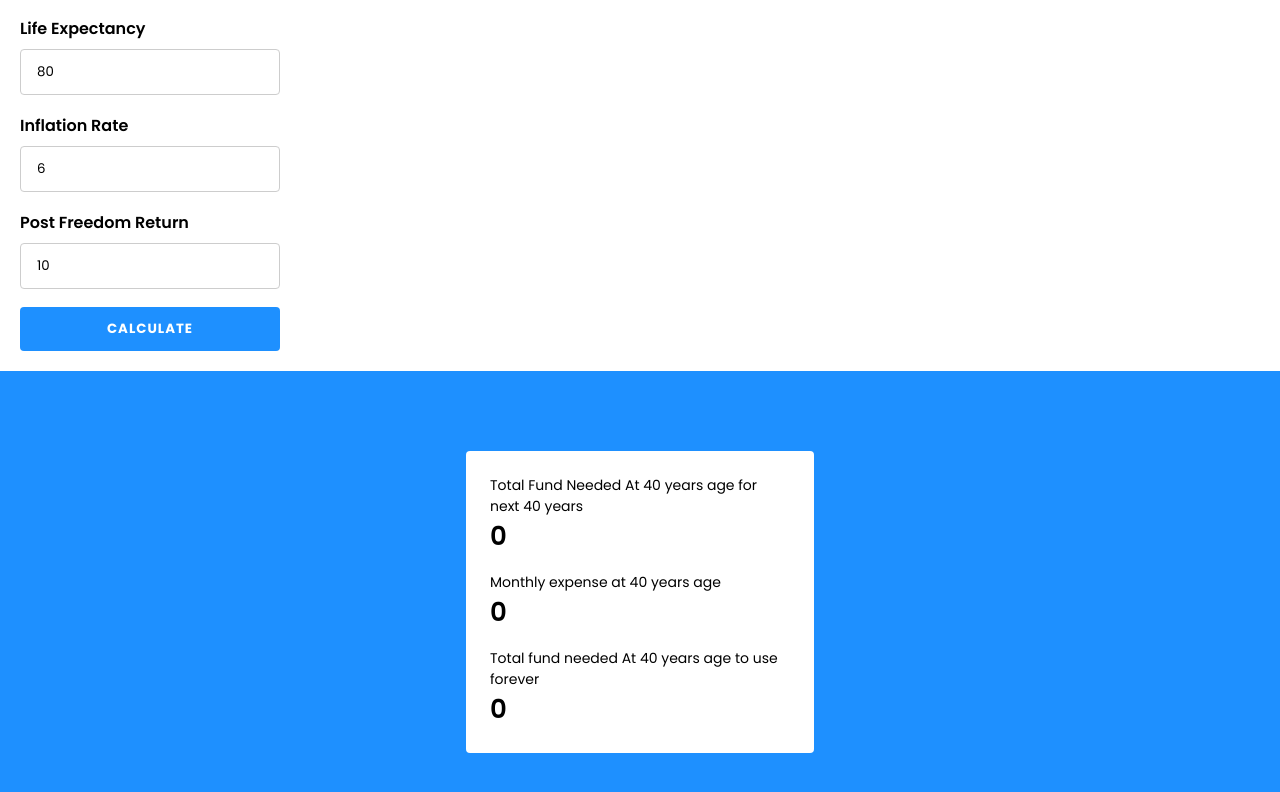
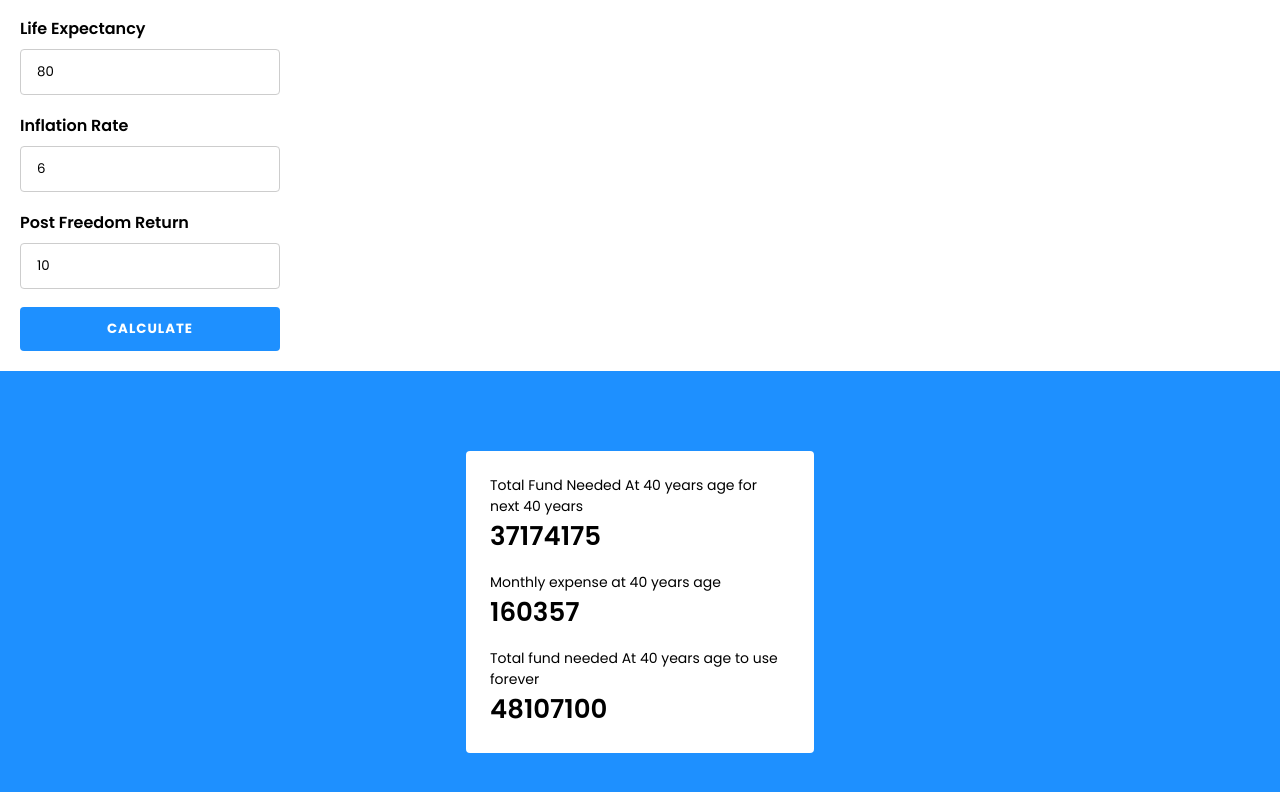
Before and after one commit to Creanick/freedomcalculator, a React (Create React App) app: page / in a window 1280 px wide. Shown: the part 370-1162 px from the top of the page. Built offline with nearby package versions, Linux system fonts and the light colour scheme.

Commit message:
display initial fund calculation

```diff
--- a/src/App.tsx
+++ b/src/App.tsx
@@ -42,8 +42,16 @@ border-radius: 4px;
   display: grid;
   gap: 16px;
 `;
+interface FormValues {
+  monthlyExpense: number
+  currentAge: number
+  freedomAge: number
+  lifeExpectancy: number
+  inflationRate: number
+  postFreedomReturn: number
+}
 const App = () => {
-  const formik = useFormik({
+  const formik = useFormik<FormValues>({
     initialValues: {
       monthlyExpense: 50000,
       currentAge: 20,
@@ -53,14 +61,7 @@ const App = () => {
       postFreedomReturn: 10
     },
     validate: values => {
-      const errors: FormikErrors<{
-        monthlyExpense: string;
-        currentAge: string;
-        freedomAge: string;
-        lifeExpectancy: string;
-        inflationRate: string;
-        postFreedomReturn: string;
-      }> = {};
+      const errors: FormikErrors<FormValues> = {};
       if (values.monthlyExpense < 0) {
         errors.monthlyExpense = "Monthly Expense must be greater than or equal to 0";
       }
@@ -91,41 +92,44 @@ const App = () => {
       return errors;
     },
     onSubmit: values => {
-      const params = { ...values };
       try {
-        const monthlyExpenseAtFreedom = calculateCompoundedFutureMonthlyExpense({
-          currentAge: params.currentAge,
-          futureAge: params.freedomAge,
-          currentMonthlyExpense: params.monthlyExpense,
-          inflationRate: params.inflationRate
-        });
-        const totalImmortalFreedomFund = calculateImmortalFreedomFund({
-          inflationRate: params.inflationRate,
-          postFreedomReturn: params.postFreedomReturn,
-          monthlyExpense: monthlyExpenseAtFreedom
-        });
-        const totalMortalFreedomFund = calculateMortalFreedomFund({
-          inflationRate: params.inflationRate,
-          monthlyExpense: monthlyExpenseAtFreedom,
-          postFreedomReturn: params.postFreedomReturn,
-          totalYears: params.lifeExpectancy - params.freedomAge
-        })
-        setMonthlyExpenseAtFreedom(monthlyExpenseAtFreedom);
-        setTotalImmortalFund(totalImmortalFreedomFund);
-        setTotalMortalFund(totalMortalFreedomFund);
+        setMonthlyExpenseAtFreedom(getMonthlyExpenseAtFreedom(values));
+        setTotalImmortalFund(getTotalImmortalFund(values));
+        setTotalMortalFund(getMortalFund(values));
         setSubmittedFreedomAge(values.freedomAge);
         setSubmittedLifeExpectancy(values.lifeExpectancy);
       } catch (error) {
-        console.error("Total Fund Calculation Error");
+        console.error("Freedom Fund Calculation failed");
       }
     }
   })
-  const { currentAge, monthlyExpense, freedomAge, inflationRate, lifeExpectancy, postFreedomReturn } = formik.values;
+  const getMonthlyExpenseAtFreedom = (values: FormValues) => {
+    return calculateCompoundedFutureMonthlyExpense({
+      currentAge: values.currentAge,
+      futureAge: values.freedomAge,
+      currentMonthlyExpense: values.monthlyExpense,
+      inflationRate: values.inflationRate
+    });
+  }
+  const getTotalImmortalFund = (values: FormValues) => {
+    return calculateImmortalFreedomFund({
+      ...values,
+      monthlyExpense: getMonthlyExpenseAtFreedom(values)
+    });
+  }
+  const getMortalFund = (values: FormValues) => {
+    return calculateMortalFreedomFund({
+      inflationRate: values.inflationRate,
+      monthlyExpense: getMonthlyExpenseAtFreedom(values),
+      postFreedomReturn: values.postFreedomReturn,
+      totalYears: values.lifeExpectancy - values.freedomAge
+    });
+  }
   const [submittedFreedomAge, setSubmittedFreedomAge] = useState(formik.initialValues.freedomAge);
   const [submittedLifeExpectancy, setSubmittedLifeExpectancy] = useState(formik.initialValues.lifeExpectancy);
-  const [totalMortalFund, setTotalMortalFund] = useState(0);
-  const [monthlyExpenseAtFreedom, setMonthlyExpenseAtFreedom] = useState(0);
-  const [totalImmortalFund, setTotalImmortalFund] = useState(0);
+  const [totalMortalFund, setTotalMortalFund] = useState(getMortalFund(formik.initialValues));
+  const [monthlyExpenseAtFreedom, setMonthlyExpenseAtFreedom] = useState(getMonthlyExpenseAtFreedom(formik.initialValues));
+  const [totalImmortalFund, setTotalImmortalFund] = useState(getTotalImmortalFund(formik.initialValues));
 
   return (
     <Wrapper>
@@ -133,17 +137,17 @@ const App = () => {
         <Header />
         <InputContainer onSubmit={formik.handleSubmit}>
 
-          <LabeledInput id="monthlyExpense" showError={formik.touched.monthlyExpense} errorMessage={formik.errors.monthlyExpense} inputElement={<Input type="number" onBlur={formik.handleBlur} placeholder="0" id="monthlyExpense" value={monthlyExpense} onChange={formik.handleChange} />}>Monthly Expense</LabeledInput>
+          <LabeledInput id="monthlyExpense" showError={formik.touched.monthlyExpense} errorMessage={formik.errors.monthlyExpense} inputElement={<Input type="number" onBlur={formik.handleBlur} placeholder="0" id="monthlyExpense" value={formik.values.monthlyExpense} onChange={formik.handleChange} />}>Monthly Expense</LabeledInput>
 
-          <LabeledInput id="currentAge" showError={formik.touched.currentAge} errorMessage={formik.errors.currentAge} inputElement={<Input type="number" onBlur={formik.handleBlur} placeholder="0 year" id="currentAge" value={currentAge} onChange={formik.handleChange} />}>Current Age</LabeledInput>
+          <LabeledInput id="currentAge" showError={formik.touched.currentAge} errorMessage={formik.errors.currentAge} inputElement={<Input type="number" onBlur={formik.handleBlur} placeholder="0 year" id="currentAge" value={formik.values.currentAge} onChange={formik.handleChange} />}>Current Age</LabeledInput>
 
-          <LabeledInput id="freedomAge" showError={formik.touched.freedomAge} errorMessage={formik.errors.freedomAge} inputElement={<Input type="number" onBlur={formik.handleBlur} placeholder="0 year" id="freedomAge" value={freedomAge} onChange={formik.handleChange} />}>Freedom Age</LabeledInput>
+          <LabeledInput id="freedomAge" showError={formik.touched.freedomAge} errorMessage={formik.errors.freedomAge} inputElement={<Input type="number" onBlur={formik.handleBlur} placeholder="0 year" id="freedomAge" value={formik.values.freedomAge} onChange={formik.handleChange} />}>Freedom Age</LabeledInput>
 
-          <LabeledInput id="lifeExpectancy" showError={formik.touched.lifeExpectancy} errorMessage={formik.errors.lifeExpectancy} inputElement={<Input type="number" onBlur={formik.handleBlur} placeholder="0 year" id="lifeExpectancy" value={lifeExpectancy} onChange={formik.handleChange} />}>Life Expectancy</LabeledInput>
+          <LabeledInput id="lifeExpectancy" showError={formik.touched.lifeExpectancy} errorMessage={formik.errors.lifeExpectancy} inputElement={<Input type="number" onBlur={formik.handleBlur} placeholder="0 year" id="lifeExpectancy" value={formik.values.lifeExpectancy} onChange={formik.handleChange} />}>Life Expectancy</LabeledInput>
 
-          <LabeledInput id="inflationRate" showError={formik.touched.inflationRate} errorMessage={formik.errors.inflationRate} inputElement={<Input type="number" onBlur={formik.handleBlur} placeholder="0%" id="inflationRate" value={inflationRate} onChange={formik.handleChange} />}>Inflation Rate</LabeledInput>
+          <LabeledInput id="inflationRate" showError={formik.touched.inflationRate} errorMessage={formik.errors.inflationRate} inputElement={<Input type="number" onBlur={formik.handleBlur} placeholder="0%" id="inflationRate" value={formik.values.inflationRate} onChange={formik.handleChange} />}>Inflation Rate</LabeledInput>
 
-          <LabeledInput id="postFreedomReturn" showError={formik.touched.postFreedomReturn} errorMessage={formik.errors.postFreedomReturn} inputElement={<Input type="number" onBlur={formik.handleBlur} placeholder="0%" id="postFreedomReturn" value={postFreedomReturn} onChange={formik.handleChange} />}>Post Freedom Return</LabeledInput>
+          <LabeledInput id="postFreedomReturn" showError={formik.touched.postFreedomReturn} errorMessage={formik.errors.postFreedomReturn} inputElement={<Input type="number" onBlur={formik.handleBlur} placeholder="0%" id="postFreedomReturn" value={formik.values.postFreedomReturn} onChange={formik.handleChange} />}>Post Freedom Return</LabeledInput>
 
           <Button type="submit" disabled={!formik.isValid}>Calculate</Button>
         </InputContainer>
```
